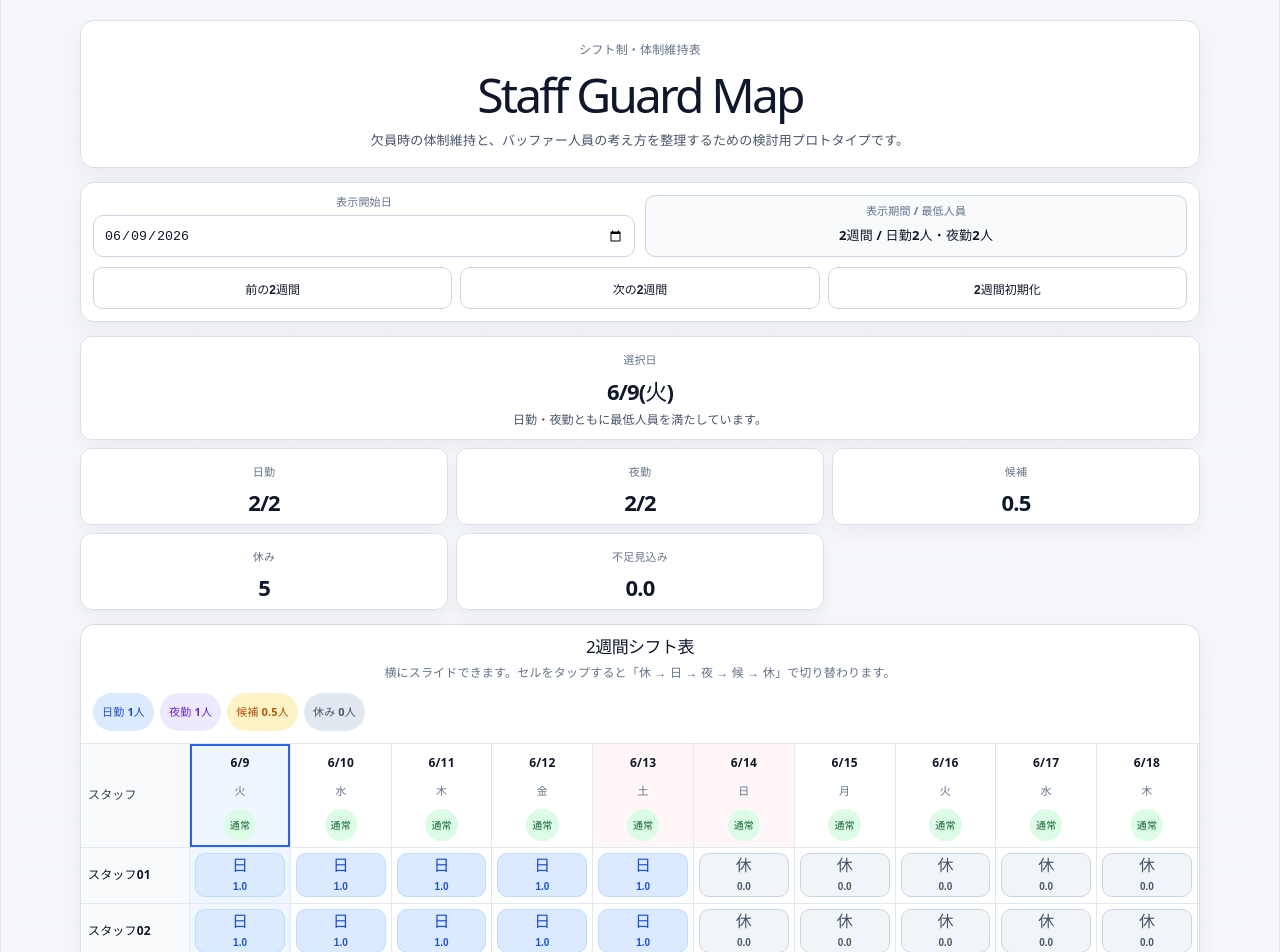
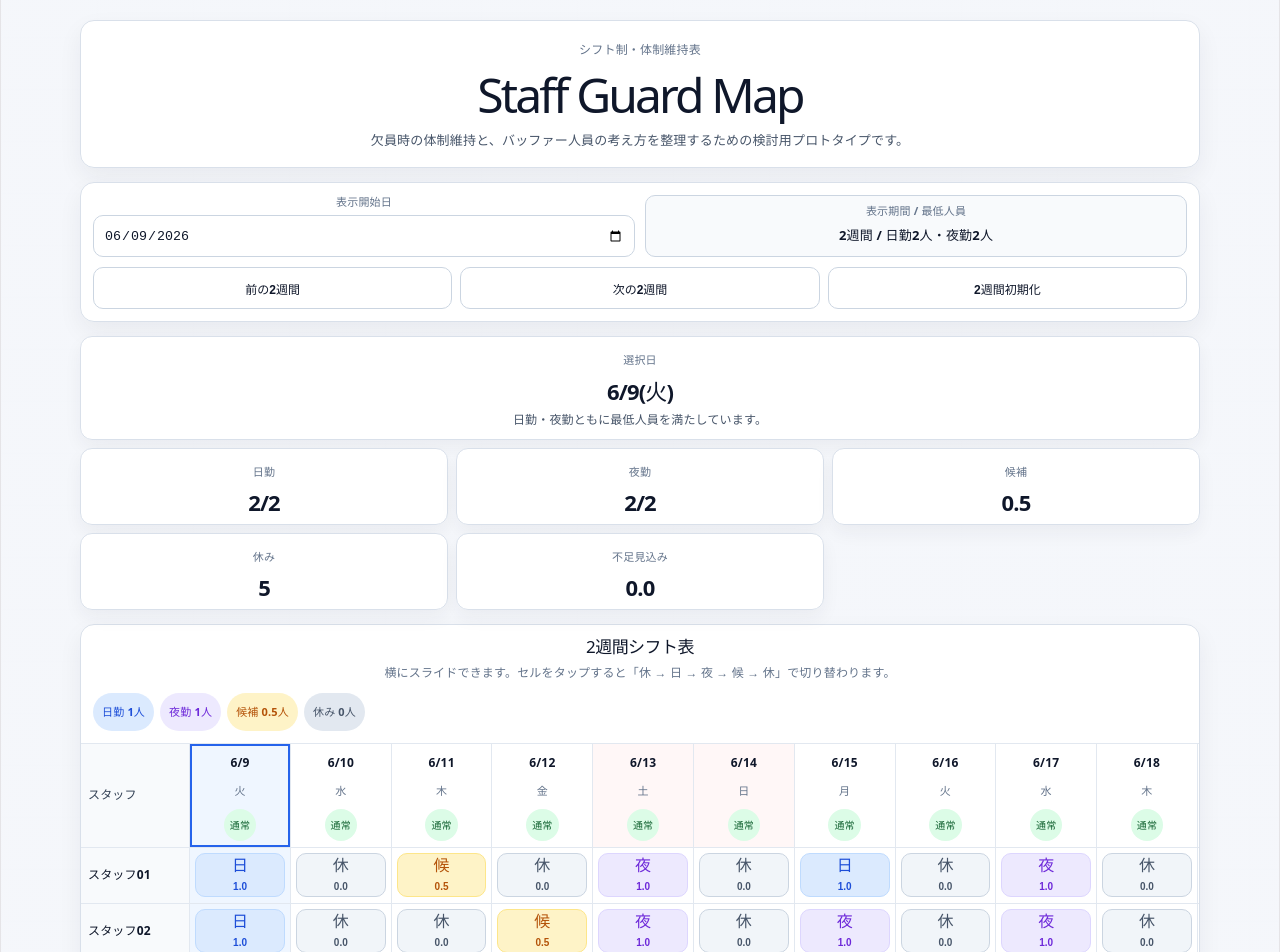
Before and after one commit to Ryohei0Otsuka/staff-guard-map, a React (Vite) app: page / in a window 1280 px wide. Shown: the top 952 px of the page. Built offline with nearby package versions, Linux system fonts and the light colour scheme.

Commit message:
Fix default shift generation rules

```diff
--- a/src/App.jsx
+++ b/src/App.jsx
@@ -1,11 +1,12 @@
 import { useEffect, useMemo, useState } from "react";
 import "./App.css";
 
-const STORAGE_KEY = "staff-guard-map-shift-table-v14";
+const STORAGE_KEY = "staff-guard-map-shift-table-v15";
 
 const DISPLAY_DAYS = 14;
 const MIN_DAY_COUNT = 2;
 const MIN_NIGHT_COUNT = 2;
+const DEFAULT_BUFFER_COUNT = 1;
 
 const SHIFT_TYPES = {
   day: {
@@ -80,92 +81,6 @@ function isWeekend(dateString) {
   return day === 0 || day === 6;
 }
 
-function getDefaultShiftByStaffIndexAndDay(staffIndex, dayIndex) {
-  const firstTeam = [0, 1, 2, 3, 4];
-  const secondTeam = [5, 6, 7, 8, 9];
-
-  const activeTeam =
-    dayIndex >= 5 && dayIndex <= 9 ? secondTeam : firstTeam;
-
-  if (!activeTeam.includes(staffIndex)) {
-    return "off";
-  }
-
-  const position = activeTeam.indexOf(staffIndex);
-
-  if (position <= 1) {
-    return "day";
-  }
-
-  if (position <= 3) {
-    return "night";
-  }
-
-  return "buffer";
-}
-
-function createDefaultAssignments(startDate, staffList) {
-  const assignments = {};
-
-  for (let dayIndex = 0; dayIndex < DISPLAY_DAYS; dayIndex += 1) {
-    const dateKey = addDays(startDate, dayIndex);
-    assignments[dateKey] = {};
-
-    staffList.forEach((staff, staffIndex) => {
-      assignments[dateKey][staff.id] = getDefaultShiftByStaffIndexAndDay(
-        staffIndex,
-        dayIndex
-      );
-    });
-  }
-
-  return assignments;
-}
-
-function getInitialState() {
-  const today = getToday();
-
-  return {
-    startDate: today,
-    activeDate: today,
-    staffList: INITIAL_STAFF,
-    assignments: createDefaultAssignments(today, INITIAL_STAFF),
-    operationMemo:
-      "日勤・夜勤はそれぞれ最低2人を下回らないか確認する。夜勤の翌日は日勤にしない。5連勤後は日勤・夜勤・バッファー候補にしない。初期配置は5日単位で担当グループを切り替え、同じ人が連続しすぎない形にしている。バッファーは1人=0.5換算の補填候補枠であり、即時補填や休日呼び出しを保証するものではない。"
-  };
-}
-
-function loadSavedState() {
-  try {
-    const saved = localStorage.getItem(STORAGE_KEY);
-
-    if (!saved) {
-      return getInitialState();
-    }
-
-    const parsed = JSON.parse(saved);
-    const fallback = getInitialState();
-
-    return {
-      startDate: parsed.startDate || fallback.startDate,
-      activeDate: parsed.activeDate || parsed.startDate || fallback.activeDate,
-      staffList: Array.isArray(parsed.staffList)
-        ? parsed.staffList
-        : fallback.staffList,
-      assignments:
-        parsed.assignments && typeof parsed.assignments === "object"
-          ? parsed.assignments
-          : fallback.assignments,
-      operationMemo:
-        typeof parsed.operationMemo === "string"
-          ? parsed.operationMemo
-          : fallback.operationMemo
-    };
-  } catch {
-    return getInitialState();
-  }
-}
-
 function isWorkShift(shiftType) {
   return shiftType === "day" || shiftType === "night";
 }
@@ -226,6 +141,159 @@ function validateShiftAssignment(dateKey, staffId, nextShiftType, assignments) {
     ok: true,
     message: ""
   };
+}
+
+function getStaffTotalAssigned(staffId, assignments) {
+  return Object.values(assignments).reduce((total, dayAssignments) => {
+    const shiftType = dayAssignments?.[staffId] || "off";
+    return shiftType === "off" ? total : total + 1;
+  }, 0);
+}
+
+function getStaffTotalWorkDays(staffId, assignments) {
+  return Object.values(assignments).reduce((total, dayAssignments) => {
+    const shiftType = dayAssignments?.[staffId] || "off";
+    return isWorkShift(shiftType) ? total + 1 : total;
+  }, 0);
+}
+
+function chooseDefaultStaffForShift({
+  dateKey,
+  dayIndex,
+  shiftType,
+  count,
+  assignments,
+  staffList,
+  assignedStaffIds
+}) {
+  return staffList
+    .map((staff, staffIndex) => ({
+      staff,
+      staffIndex,
+      consecutiveWorkDays: getConsecutiveWorkDaysBefore(
+        dateKey,
+        staff.id,
+        assignments
+      ),
+      totalWorkDays: getStaffTotalWorkDays(staff.id, assignments),
+      totalAssignedDays: getStaffTotalAssigned(staff.id, assignments)
+    }))
+    .filter(({ staff }) => {
+      if (assignedStaffIds.has(staff.id)) {
+        return false;
+      }
+
+      return validateShiftAssignment(
+        dateKey,
+        staff.id,
+        shiftType,
+        assignments
+      ).ok;
+    })
+    .sort((a, b) => {
+      if (a.consecutiveWorkDays !== b.consecutiveWorkDays) {
+        return a.consecutiveWorkDays - b.consecutiveWorkDays;
+      }
+
+      if (a.totalWorkDays !== b.totalWorkDays) {
+        return a.totalWorkDays - b.totalWorkDays;
+      }
+
+      if (a.totalAssignedDays !== b.totalAssignedDays) {
+        return a.totalAssignedDays - b.totalAssignedDays;
+      }
+
+      const aRotation = (a.staffIndex - dayIndex + staffList.length) % staffList.length;
+      const bRotation = (b.staffIndex - dayIndex + staffList.length) % staffList.length;
+
+      return aRotation - bRotation;
+    })
+    .slice(0, count)
+    .map(({ staff }) => staff);
+}
+
+function createDefaultAssignments(startDate, staffList) {
+  const assignments = {};
+
+  for (let dayIndex = 0; dayIndex < DISPLAY_DAYS; dayIndex += 1) {
+    const dateKey = addDays(startDate, dayIndex);
+    const assignedStaffIds = new Set();
+
+    assignments[dateKey] = {};
+
+    staffList.forEach((staff) => {
+      assignments[dateKey][staff.id] = "off";
+    });
+
+    const shiftPlan = [
+      { shiftType: "day", count: MIN_DAY_COUNT },
+      { shiftType: "night", count: MIN_NIGHT_COUNT },
+      { shiftType: "buffer", count: DEFAULT_BUFFER_COUNT }
+    ];
+
+    shiftPlan.forEach(({ shiftType, count }) => {
+      const pickedStaff = chooseDefaultStaffForShift({
+        dateKey,
+        dayIndex,
+        shiftType,
+        count,
+        assignments,
+        staffList,
+        assignedStaffIds
+      });
+
+      pickedStaff.forEach((staff) => {
+        assignments[dateKey][staff.id] = shiftType;
+        assignedStaffIds.add(staff.id);
+      });
+    });
+  }
+
+  return assignments;
+}
+
+function getInitialState() {
+  const today = getToday();
+
+  return {
+    startDate: today,
+    activeDate: today,
+    staffList: INITIAL_STAFF,
+    assignments: createDefaultAssignments(today, INITIAL_STAFF),
+    operationMemo:
+      "日勤・夜勤はそれぞれ最低2人を下回らないか確認する。夜勤の翌日は日勤にしない。5連勤後は日勤・夜勤・バッファー候補にしない。初期配置も同じ制約判定を通して生成している。バッファーは1人=0.5換算の補填候補枠であり、即時補填や休日呼び出しを保証するものではない。"
+  };
+}
+
+function loadSavedState() {
+  try {
+    const saved = localStorage.getItem(STORAGE_KEY);
+
+    if (!saved) {
+      return getInitialState();
+    }
+
+    const parsed = JSON.parse(saved);
+    const fallback = getInitialState();
+
+    return {
+      startDate: parsed.startDate || fallback.startDate,
+      activeDate: parsed.activeDate || parsed.startDate || fallback.activeDate,
+      staffList: Array.isArray(parsed.staffList)
+        ? parsed.staffList
+        : fallback.staffList,
+      assignments:
+        parsed.assignments && typeof parsed.assignments === "object"
+          ? parsed.assignments
+          : fallback.assignments,
+      operationMemo:
+        typeof parsed.operationMemo === "string"
+          ? parsed.operationMemo
+          : fallback.operationMemo
+    };
+  } catch {
+    return getInitialState();
+  }
 }
 
 function getDayCounts(dateKey, assignments, staffList) {
@@ -332,21 +400,20 @@ function getDayStatus(dayCounts) {
 }
 
 function ensureDisplayAssignments(currentAssignments, displayDates, staffList) {
+  const defaultAssignments = createDefaultAssignments(displayDates[0], staffList);
   const next = { ...currentAssignments };
 
-  displayDates.forEach((dateKey, dayIndex) => {
+  displayDates.forEach((dateKey) => {
     if (!next[dateKey]) {
       next[dateKey] = {};
     }
 
     const nextDayAssignments = { ...next[dateKey] };
 
-    staffList.forEach((staff, staffIndex) => {
+    staffList.forEach((staff) => {
       if (!nextDayAssignments[staff.id]) {
-        nextDayAssignments[staff.id] = getDefaultShiftByStaffIndexAndDay(
-          staffIndex,
-          dayIndex
-        );
+        nextDayAssignments[staff.id] =
+          defaultAssignments[dateKey]?.[staff.id] || "off";
       }
     });
 
@@ -773,7 +840,7 @@ function App() {
             日勤・夜勤は1人、バッファーは0.5人、休みは0人として扱います。
           </p>
           <p className="note-text">
-            初期配置は5日単位で担当グループを切り替えています。
+            初期配置は、夜勤明け日勤禁止・5連勤後の勤務禁止ルールを通して生成しています。
           </p>
           <p className="note-text">
             夜勤の翌日は、日勤にできません。
```
